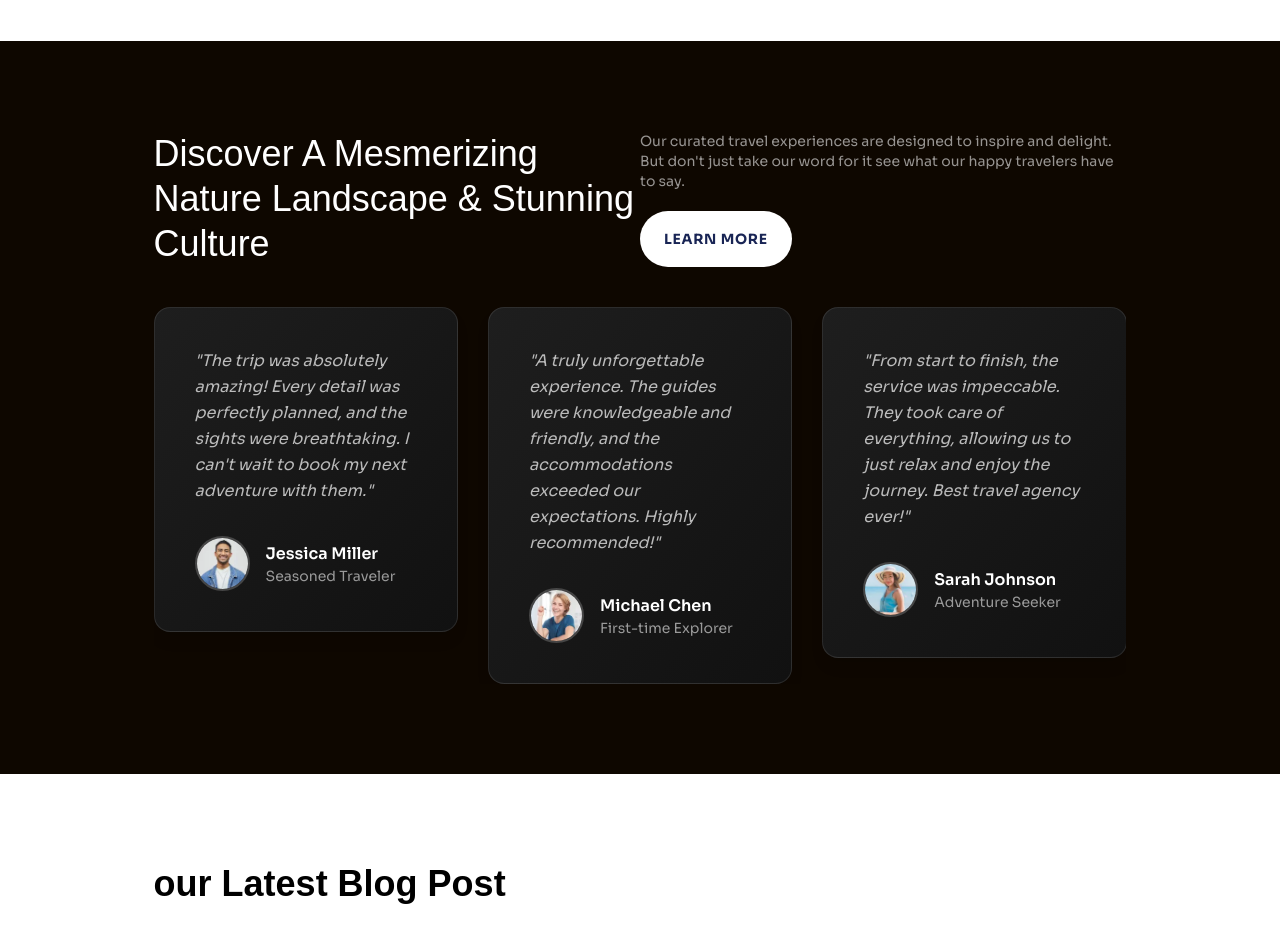
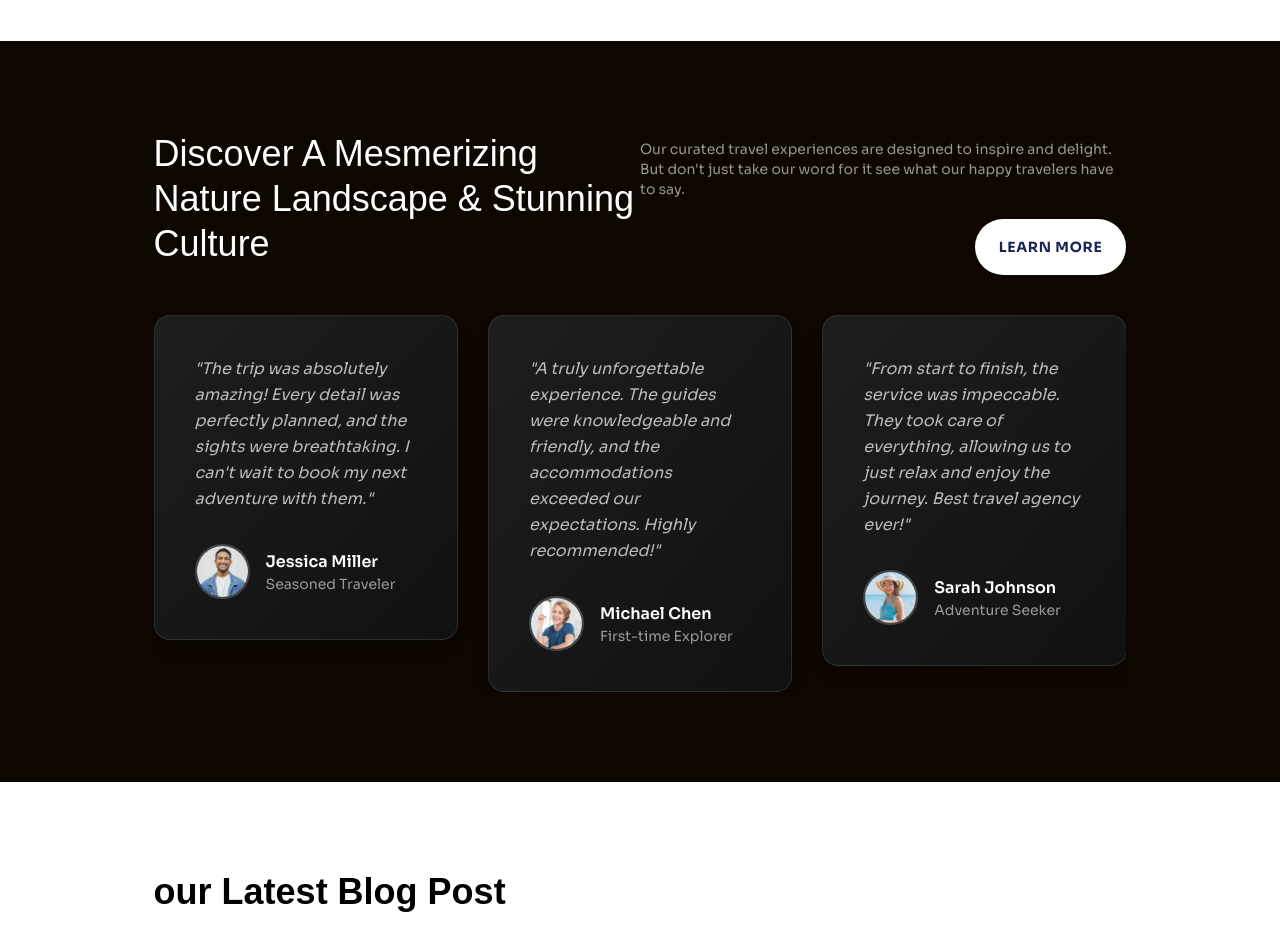
Before and after one commit to Jisap/next15-travelagency-2025, a Next.js app: page / in a window 1280 px wide. Shown: the part 2780-3707 px from the top of the page. Built offline with nearby package versions, Linux system fonts and the light colour scheme; a web font is replaced by a local one.

Commit message:
Refactor BlogComponent and TestimonialsComponent to improve Swiper initialization and layout. Remove unnecessary whitespace in BlogComponent and adjust button alignment in TestimonialsComponent for better visual presentation.

```diff
--- a/components/BlogComponent.jsx
+++ b/components/BlogComponent.jsx
@@ -27,9 +27,6 @@ const BlogComponent = () => {
 
     const swiperEl = swiperElRef.current;                       // Obtenemos la instancia del elemento Swiper una vez que el componente se ha montado.
 
-
-
-
     const swiperParams = {
       navigation: {                                             // Definimos las referencias a los botones de navegación
         prevEl: prevRef.current,
@@ -40,8 +37,6 @@ const BlogComponent = () => {
         1024: { slidesPerView: 3 },                             // especialmente al navegar entre páginas en Next.js.
       },
     };
-
-
 
     Object.assign(swiperEl, swiperParams);                      // Usamos `Object.assign` para 'inyectar' los parámetros de configuración directamente en el elemento del carrusel.
     swiperEl.initialize?.();                                    // Es una forma robusta de aplicar la configuración después de que el componente se haya montado.
@@ -72,7 +67,6 @@ const BlogComponent = () => {
           init="false"
           slides-per-view="1"
           space-between="30"
-          loop="true"
         >
           {blog.map((blog, i) => (
             <swiper-slide key={i} class="h-full">
--- a/components/TestimonialsComponent.jsx
+++ b/components/TestimonialsComponent.jsx
@@ -60,6 +60,7 @@ const TestimonialsComponent = () => {
     };
 
     Object.assign(swiperEl, swiperParams);
+    swiperEl.initialize?.();
   }, []);
 
   return (
@@ -70,15 +71,17 @@ const TestimonialsComponent = () => {
         </h2>
 
         <div className="xl:w-[50%] w-full">
-          <p className="text-[#ffffff91] pb-5 text-sm">
+          <p className="text-[#ffffff91] pb-5 pt-2 text-sm">
             Our curated travel experiences are designed to inspire and delight. But don't just take our word for it see what our happy travelers have to say.
           </p>
 
-          <button className="btn bg-white group text-[#192555] hover:bg-[#192555] hover:text-white font-bold px-6 py-4 rounded-full cursor-pointer transition-colors duration-300">
-            <a href="#" className="text-sm xl:text-md uppercase transition-colors duration-300 tracking-wider">
-              Learn More
-            </a>
-          </button>
+          <div className="flex justify-end">
+            <button className="btn bg-white group text-[#192555] hover:bg-[#192555] hover:text-white font-bold px-6 py-4 rounded-full cursor-pointer transition-colors duration-300">
+              <a href="#" className="text-sm xl:text-md uppercase transition-colors duration-300 tracking-wider">
+                Learn More
+              </a>
+            </button>
+          </div>
         </div>
       </div>
 
@@ -88,6 +91,7 @@ const TestimonialsComponent = () => {
       <swiper-container
         ref={swiperElRef}
         slides-per-view="1"
+        init="false"
         space-between="30"
         loop="true"
       >
```
